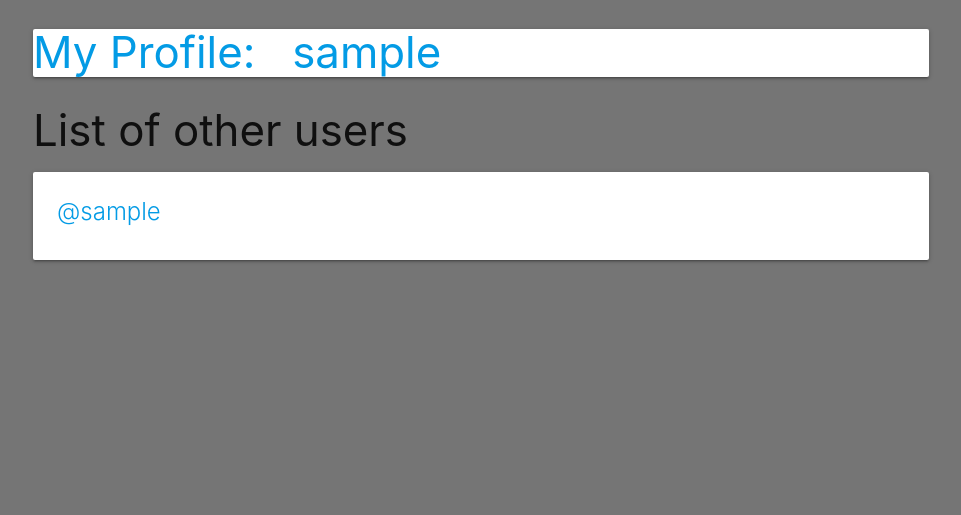
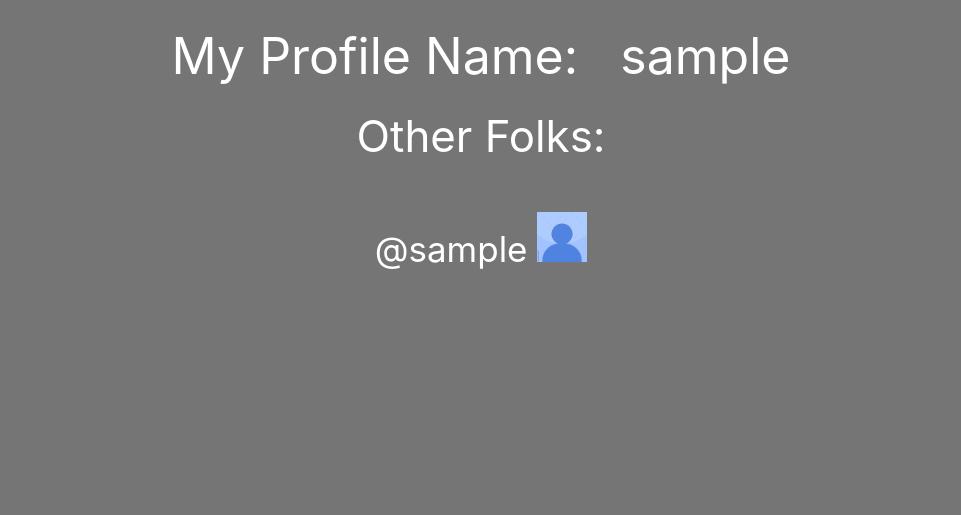
Before and after one commit to KheffyC/blockparty, a Django app: page /profiles/ in a window 1280 px wide. Shown: the part 107-622 px from the top of the page, without its empty margins (159-1120 px from the left). Run offline with Django 4.2, Linux system fonts and the light colour scheme; the visitor is signed in with stand-in values (Sample User, id 1); data comes from the database, SQL or seed files in the repository.

Commit message:
added some styling on profiles page

```diff
--- a/main_app/static/css/style.css
+++ b/main_app/static/css/style.css
@@ -11,3 +11,33 @@ body {
 .sidenav-overlay {
   z-index: 996;
 }
+
+#list {
+  margin-bottom: 50px;
+  color: white;
+  text-align: center;
+}
+
+.profile-cont, .profilehead {
+  text-align: center;
+  font-size: 35px;
+  color: white;
+}
+
+.profilehead {
+  font-size: 50px;
+}
+
+.cardi {
+  margin-top: 25px;
+  color: white;
+  transition: transform .2s;
+}
+
+.cardi:hover {
+  transform: scale(1.3);
+}
+
+.state1 {
+  margin: -10px;
+}
--- a/main_app/templates/profiles/index.html
+++ b/main_app/templates/profiles/index.html
@@ -1,22 +1,27 @@
 {% extends 'base.html' %}
 {% block content %}
 
-<div class="card">
+
+ <div class="">
      <a href="{% url 'profiles_detail' user.id %}">
-    <h3>My Profile: &nbsp; {{logged_in_user.username}} </h3>
+     <h3 class="profilehead">My Profile Name: &nbsp; {{logged_in_user.username}}</h3>
      </a>
  </div>
-<h3>List of other users</h3>
+
+
+ <h3 id="list">Other Folks:</h3>
  {% for user in users %}
-    <div class="card">
+     <div class="profile-cont">
          <a href="{% url 'profiles_detail' user.id %}">
-            <div  class="card-content">
-                <span class="card-title">@{{ user.username }}</span>
+             <div  class="cardi">
+                 <span class="card-title">@{{ user.username }} <img src="{{ user.profile.profileimg.url }}" width="50px"></span>
                  {% if user.profile.state %}
-                <p>State: {{ user.profile.state }}</p>
+                 <p class="state1">State: {{ user.profile.state }}</p>
                  {% endif %}
              </div>
          </a>
+ {% endfor %}
      </div>
-{% endfor %}
+
+
 {% endblock %}
```
Lines whose indentation alone changed are shown as unchanged.
